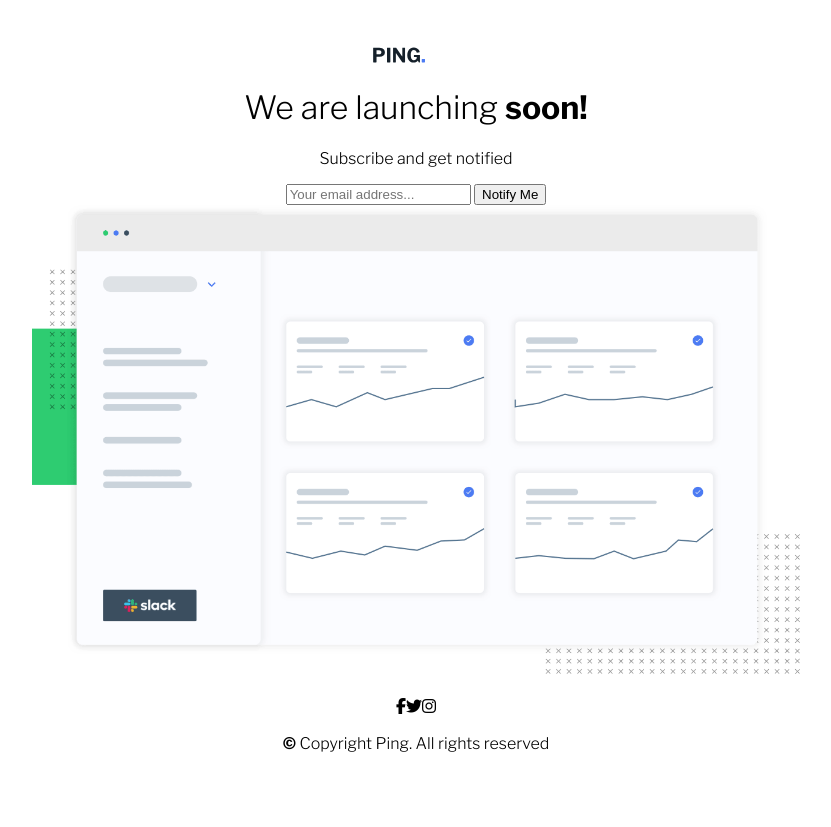
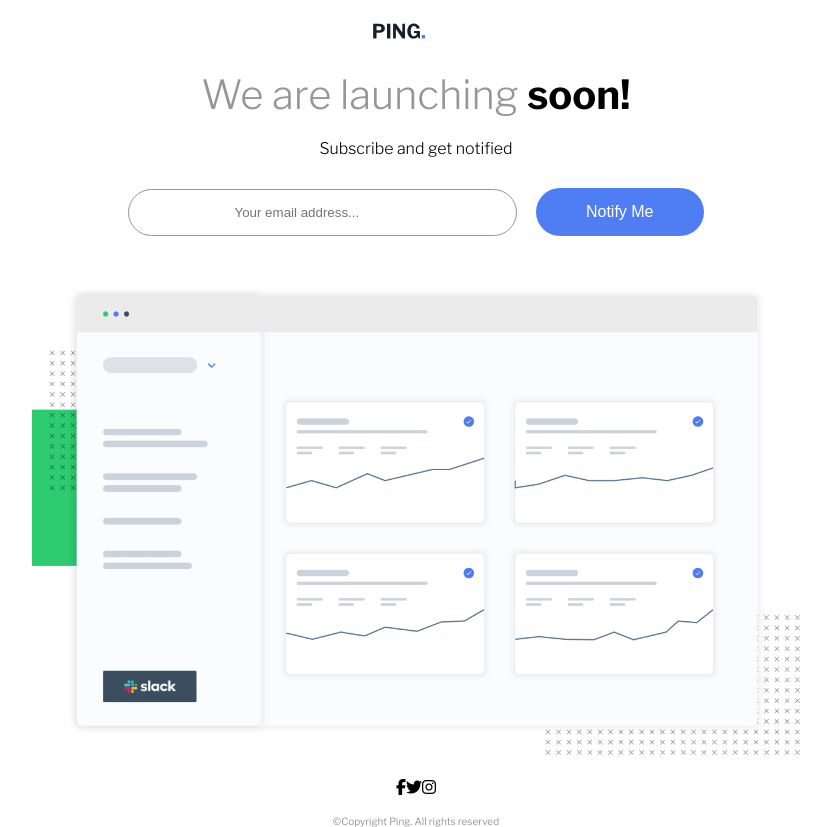
Before and after one commit to beerbumm/ping_, a plain HTML site: page index.html in a window 1280 px wide. Shown: the whole page, without its empty margins (224-1055 px from the left). Before the commit the page ends 800 px from the top, so only its background shows below. Drawn offline with nearby package versions, Linux system fonts and the light colour scheme.

Commit message:
updated styling

```diff
--- a/index.html
+++ b/index.html
@@ -17,21 +17,21 @@
     <title>Document</title>
   </head>
   <body>
-    <header><img src="images/logo.svg" alt="logo" /></header>
+    <header><img src="images/logo.svg" alt="" width="70px" /></header>
     <main>
       <h1>We are launching <span>soon!</span></h1>
       <p>Subscribe and get notified</p>
       <form>
-        <input type="email" placeholder="Your email address..." />
-        <input type="submit" value="Notify Me" />
+        <input type="email" placeholder="Your email address..." id="email"/>
+        <input type="submit" value="Notify Me" id="submit"/>
       </form>
-      <img src="images/illustration-dashboard.png" alt="dashboard" />
+      <img src="images/illustration-dashboard.png" alt="dashboard" width="550px"/>
       <div class="icons">
         <i class="fa-brands fa-facebook-f"></i>
         <i class="fa-brands fa-twitter"></i>
         <i class="fa-brands fa-instagram"></i>
       </div>
     </main>
-    <footer><span>&#169;</span> Copyright Ping. All rights reserved</footer>
+    <footer>&#169;Copyright Ping. All rights reserved</footer>
   </body>
 </html>
--- a/style.css
+++ b/style.css
@@ -8,12 +8,25 @@ body {
   font-family: "Libre Franklin", sans-serif;
 }
 
-h1, p, footer{
-    font-weight: 300;
+h1,
+p {
+  font-weight: 300;
+}
+
+h1 {
+  color: hsl(0, 0%, 59%);
+  font-size: 40px;
+  margin-bottom: 20px;
+}
+
+p {
+  margin-top: 0;
+  margin-bottom: 30px;
 }
 
 span {
-    font-weight: 700;
+  font-weight: 700;
+  color: black;
 }
 
 main {
@@ -23,6 +36,7 @@ main {
 img {
   max-width: 100%;
   height: auto;
+  margin-top: 50px;
 }
 
 .icons {
@@ -34,6 +48,25 @@ img {
 footer {
   text-align: center;
   margin-top: 20px;
+  color: hsl(0, 0%, 59%);
+  font-size: 10px;
+  font-weight: 400;
+}
+
+form #submit {
+  background-color: hsl(223, 87%, 63%);
+  padding: 15px 50px;
+  border-radius: 30px;
+  border: none;
+  font-size: 16px;
+  color: white;
+  margin-left: 15px;
+}
+
+form #email {
+  padding: 15px 105px;
+  border-radius: 30px;
+  border: 1px solid hsl(0, 0%, 59%);
 }
 
 @media only screen and (max-width: 600px) {
```
Also changed, not shown: 1 other file.
